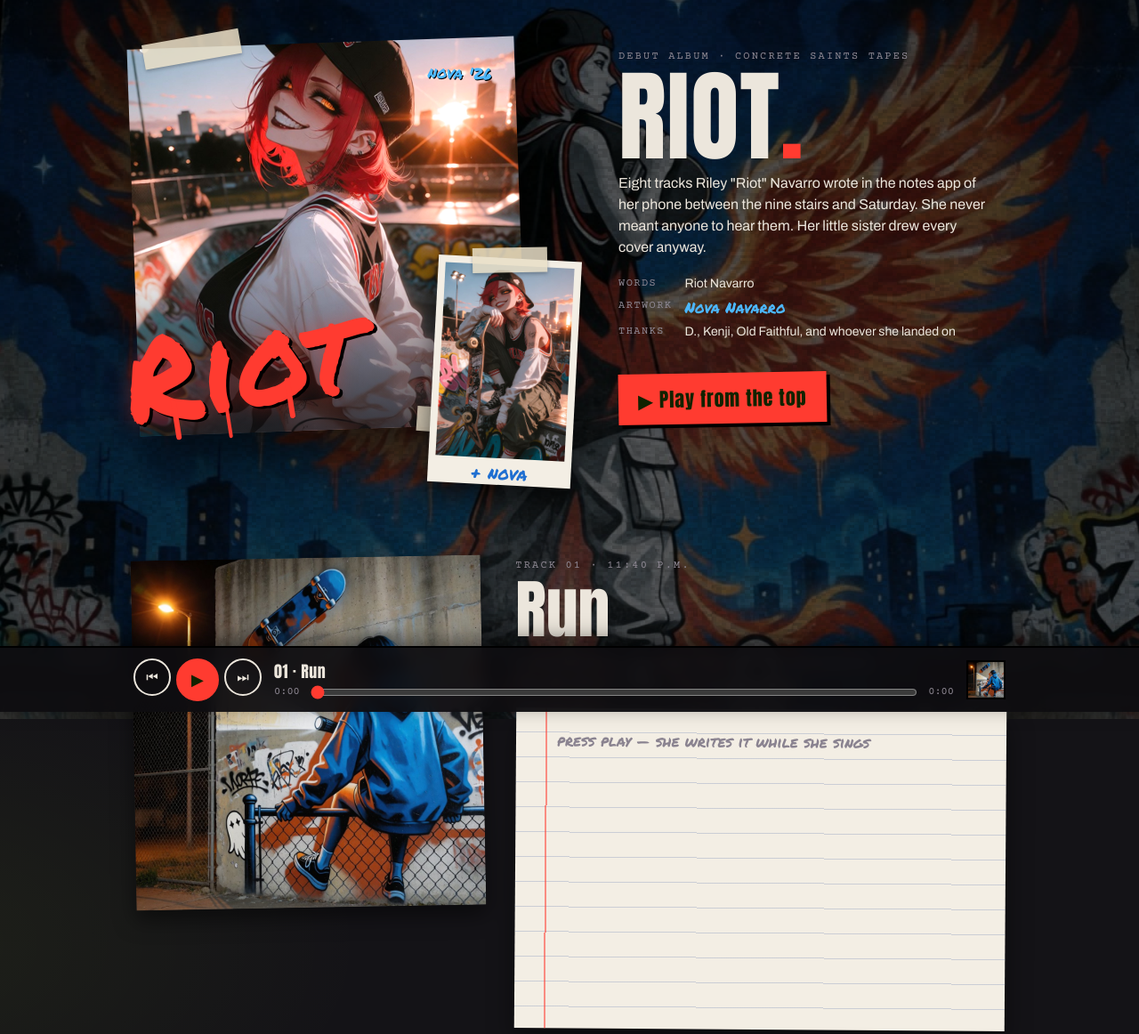
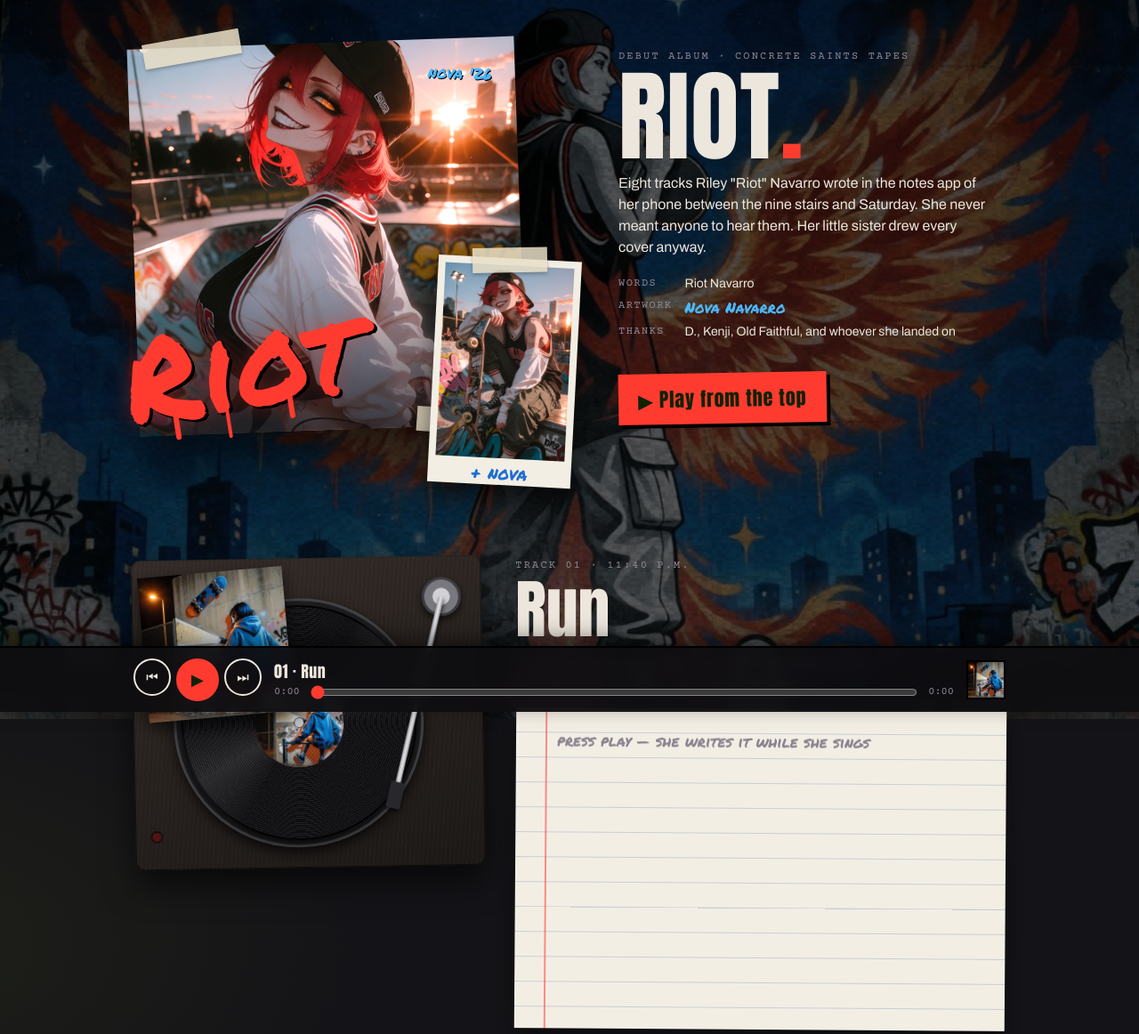
Before and after one commit to tuttobuio/riot, a plain HTML site: page index.html in a window 1280 px wide. Shown: the top 1162 px of the page at 89% size. Drawn offline with nearby package versions, Linux system fonts and the light colour scheme.

Commit message:
Turntable for the playing track: the record comes out of its sleeve with the cover as its label and spins while it plays

```diff
--- a/index.html
+++ b/index.html
@@ -105,6 +105,7 @@ main{position:relative;z-index:1;max-width:980px;margin:0 auto}
 /* DETALLE */
 .detalle{display:grid;grid-template-columns:minmax(0,5fr) minmax(0,7fr);gap:36px;margin-top:48px;align-items:start}
 .detalle .cartel{transform:rotate(-1deg)}
+.detalle .td .cartel,.detalle .funda .plantilla{transform:none}
 .detalle h3{font-family:var(--f-cartel);font-weight:400;font-size:clamp(44px,8vw,72px);line-height:.95;margin:6px 0 10px}
 .detalle .nota{font-size:15px;color:var(--tiza);max-width:52ch}
 .libreta{margin-top:18px;background:#f3eee4;color:#1c1a1f;font-family:var(--f-mano);font-weight:600;font-size:23px;line-height:28px;
@@ -153,6 +154,40 @@ main{position:relative;z-index:1;max-width:980px;margin:0 auto}
 .tabla figcaption{font-size:14px;color:var(--tiza);margin-top:10px;line-height:1.4}
 .tabla figcaption b{display:block;font-family:var(--f-tag);font-weight:400;color:var(--naranja);font-size:22px}
 .cover-mini{width:44px;height:44px;object-fit:cover;border:2px solid #000}
+
+/* TOCADISCOS (19-nov, tuto: «mete también el tocadiscos en la página publicada»): el mismo de su descripción de Tipsy.
+   La canción que suena se pone en un tocadiscos: el vinilo sale de su funda con la carátula como etiqueta, el brazo
+   se coloca encima y el disco gira mientras suena. */
+.td{position:relative;padding:14px 12px 16px;border-radius:10px;transform:rotate(-1deg);
+  background:linear-gradient(160deg,#342c28,#1c1816);box-shadow:0 18px 36px rgba(0,0,0,.6),inset 0 1px 0 rgba(255,255,255,.08),inset 0 0 0 1px rgba(0,0,0,.6)}
+.td::before{content:"";position:absolute;inset:0;border-radius:10px;pointer-events:none;opacity:.35;
+  background:repeating-linear-gradient(95deg,rgba(255,255,255,.03) 0 2px,rgba(0,0,0,.05) 2px 5px)}
+.mesa{position:relative;width:100%;aspect-ratio:1/.86}
+.funda{position:absolute;left:0;top:0;width:44%;aspect-ratio:1/1;box-shadow:0 8px 18px rgba(0,0,0,.65);transform:rotate(-4deg);z-index:1;overflow:hidden;background:#141317}
+.funda img,.funda .plantilla{width:100%;height:100%;object-fit:cover;display:block}
+.funda .plantilla{font-size:44px}
+.plato{position:absolute;right:15%;bottom:2%;width:76%;aspect-ratio:1/1;border-radius:50%;
+  background:radial-gradient(circle,#46464a 0 6%,#1e1e20 6.5% 100%);box-shadow:0 6px 14px rgba(0,0,0,.7),inset 0 0 0 3px rgba(90,90,96,.6)}
+.vi{position:absolute;inset:3%;border-radius:50%;
+  background:repeating-radial-gradient(circle,#0e0e10 0 1.6px,#202024 1.6px 2.4px);box-shadow:0 4px 10px rgba(0,0,0,.8),inset 0 0 0 2px #000;
+  animation:cae .9s cubic-bezier(.3,.8,.3,1) both}
+.vi::before{content:"";position:absolute;inset:0;border-radius:50%;background:conic-gradient(from 30deg,transparent 0deg,rgba(255,255,255,.13) 30deg,transparent 60deg,transparent 180deg,rgba(255,255,255,.1) 210deg,transparent 240deg)}
+.et{position:absolute;left:31%;top:31%;width:38%;height:38%;border-radius:50%;overflow:hidden;background:var(--rojo);box-shadow:inset 0 0 0 2px rgba(0,0,0,.5)}
+.et img,.et .plantilla{width:100%;height:100%;object-fit:cover;display:block}
+.et .plantilla{font-size:22px}
+.eje{position:absolute;left:50%;top:50%;width:3.5%;height:3.5%;margin:-1.75% 0 0 -1.75%;border-radius:50%;background:#c8c8cd;box-shadow:0 0 0 1px rgba(0,0,0,.6);z-index:2}
+@keyframes cae{from{opacity:0;transform:translate(-62%,-58%) scale(.6)}to{opacity:1;transform:none}}
+.mesa.on .vi{animation:cae .9s cubic-bezier(.3,.8,.3,1) both,gira 1.8s .9s linear infinite}
+@keyframes gira{from{transform:rotate(0)}to{transform:rotate(360deg)}}
+.br{position:absolute;right:3%;top:3%;width:12%;aspect-ratio:1/1;border-radius:50%;z-index:3;
+  background:radial-gradient(circle,#d2d2d6 0 30%,#78787e 32% 60%,#3c3c40 62%);box-shadow:0 4px 8px rgba(0,0,0,.7)}
+.br i{position:absolute;left:44%;top:50%;width:13%;height:520%;transform-origin:50% 0;transform:rotate(14deg);transition:transform 1.1s cubic-bezier(.4,.1,.2,1);
+  background:linear-gradient(90deg,#96969c,#e8e8ec,#96969c);border-radius:3px;box-shadow:2px 3px 5px rgba(0,0,0,.6)}
+.br i::after{content:"";position:absolute;left:-90%;bottom:-6%;width:280%;height:13%;border-radius:2px;background:#28282c;box-shadow:0 2px 4px rgba(0,0,0,.7)}
+.mesa.on .br i{transform:rotate(33deg)}
+.ld{position:absolute;left:2%;bottom:5%;width:10px;height:10px;border-radius:50%;background:#501412;box-shadow:0 0 0 2px rgba(0,0,0,.5)}
+.mesa.on .ld{background:var(--rojo);box-shadow:0 0 10px rgba(255,59,48,.9),0 0 0 2px rgba(0,0,0,.5)}
+@media (prefers-reduced-motion:reduce){.mesa.on .vi{animation:none}}
 
 @media (max-width:720px){
   .hero{grid-template-columns:minmax(0,1fr);gap:28px;padding-block:28px 12px}
@@ -274,8 +309,13 @@ function pintarDetalle(){
       k++; return `<div class="renglon v" data-i="${k}" hidden>${esc(l.x)}</div>`;
     }).join('');
   }
+  const tocando = !audio.paused && audio.getAttribute('src') === p.audio;
   $('#detalle').innerHTML = `
-    <div class="cartel">${cartel(p, actual)}</div>
+    <div class="td"><div class="mesa${tocando ? ' on' : ''}">
+      <div class="funda">${cartel(p, actual)}</div>
+      <div class="plato"><div class="vi"><div class="et">${cartel(p, actual)}</div><span class="eje"></span></div></div>
+      <div class="br"><i></i></div><span class="ld"></span>
+    </div></div>
     <div style="min-width:0">
       <div class="sello">Track ${String(p.n).padStart(2, '0')} · ${esc(p.era)}${p.arte ? '' : ' · cover art: Nova is still painting it'}</div>
       <h3>${esc(p.titulo)}</h3>
@@ -301,8 +341,8 @@ $('#play').onclick = () => { if (!PISTAS[actual].audio) return siguiente(1); aud
 $('#next').onclick = () => siguiente(1);
 $('#prev').onclick = () => siguiente(-1);
 $('#todo').onclick = () => { elegir(0); tocar(); };
-audio.onplay = () => { $('#play').textContent = '❚❚'; $('#play').setAttribute('aria-label', 'Pause'); };
-audio.onpause = () => { $('#play').textContent = '▶'; $('#play').setAttribute('aria-label', 'Play'); };
+audio.onplay = () => { $('#play').textContent = '❚❚'; $('#play').setAttribute('aria-label', 'Pause'); const m = $('.mesa'); if (m) m.classList.add('on'); };
+audio.onpause = () => { $('#play').textContent = '▶'; $('#play').setAttribute('aria-label', 'Play'); const m = $('.mesa'); if (m) m.classList.remove('on'); };
 audio.ontimeupdate = () => { if (audio.duration){ $('#pos').value = audio.currentTime / audio.duration * 1000; $('#cur').textContent = fmt(audio.currentTime); $('#dur').textContent = fmt(audio.duration); } };
 audio.onended = () => siguiente(1);
 $('#pos').oninput = e => { if (audio.duration) audio.currentTime = e.target.value / 1000 * audio.duration; };
```
